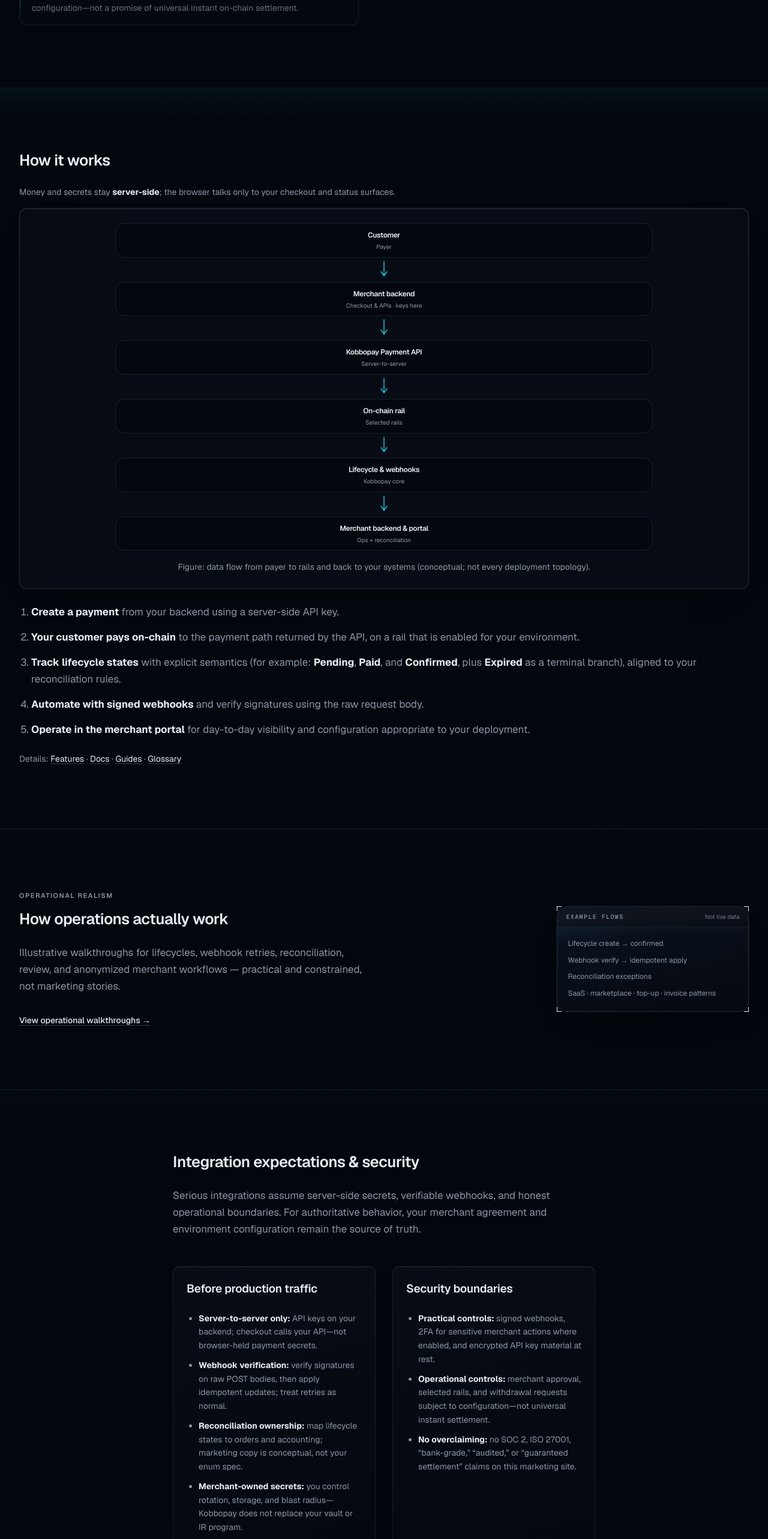
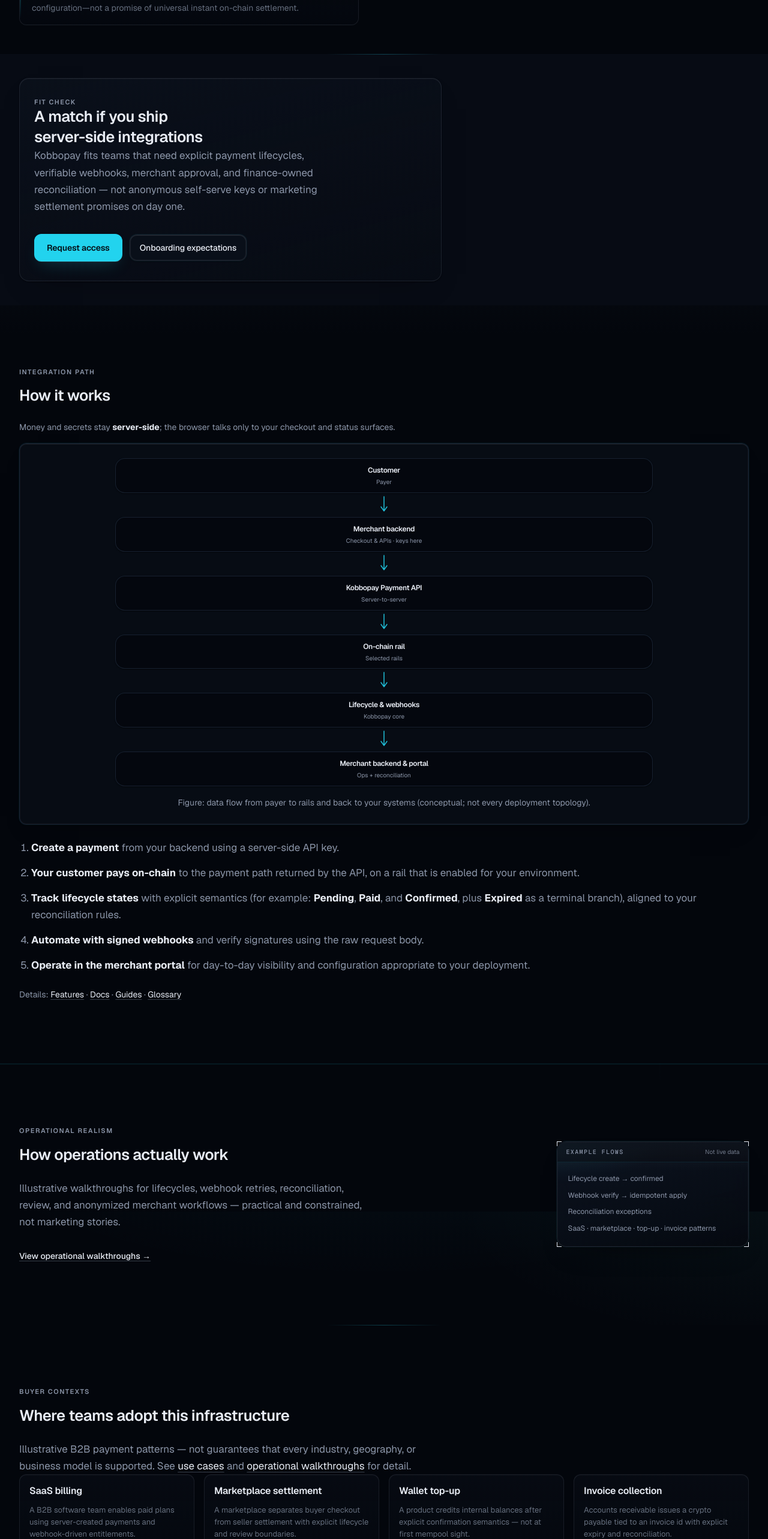
Before and after one commit to armcoincrypto/paykobbex-landing, a Next.js app: page / in a window 1280 px wide. Shown: the part 4380-6946 px from the top of the page at 60% size. Built offline with nearby package versions, Linux system fonts and the light colour scheme; no server answers.

Commit message:
feat(ui): polish homepage conversion flow

```diff
--- a/src/app/page.tsx
+++ b/src/app/page.tsx
@@ -11,7 +11,15 @@ import { JsonLd } from "@/components/seo/JsonLd";
 import { HeroOperationalInstrumentCompact } from "@/components/landing/HeroOperationalInstrumentCompact";
 import { InfrastructureOperationsSection } from "@/components/proof";
 import { OperationalRealismEntry } from "@/components/realism";
+import { MERCHANT_JOURNEY_FLOWS } from "@/lib/operational-realism";
 import { OG_IMAGES, OG_IMAGE, SITE_URL } from "@/lib/site";
+
+/** P7 — homepage buyer contexts (from existing illustrative flows, not case studies). */
+const homeBuyerContexts = MERCHANT_JOURNEY_FLOWS.slice(0, 4).map((flow) => ({
+  id: flow.id,
+  title: flow.title.replace(/\s*\(illustrative\)\s*/i, ""),
+  summary: flow.summary,
+}));
 
 export const metadata: Metadata = {
   title: "B2B crypto payment infrastructure",
@@ -208,11 +216,53 @@ export default function HomePage() {
 
       <InfrastructureOperationsSection />
 
-      <Section id="how-it-works" tone="default" className="home-section-after-ops">
+      <Section
+        id="home-fit-check"
+        tone="muted"
+        className="home-flow-cta home-flow-cta--mid home-flow-bridge"
+        aria-labelledby="home-fit-check-heading"
+      >
         <Container>
+          <div className="home-flow-cta__panel">
+            <p className="type-eyebrow">Fit check</p>
+            <h2
+              id="home-fit-check-heading"
+              className="home-flow-cta__title type-section-heading text-h2 font-semibold text-primary"
+            >
+              A match if you ship server-side integrations
+            </h2>
+            <p className="home-flow-cta__lead type-section-lead">
+              Kobbopay fits teams that need explicit payment lifecycles, verifiable webhooks, merchant
+              approval, and finance-owned reconciliation — not anonymous self-serve keys or marketing
+              settlement promises on day one.
+            </p>
+            <CTAGroup className="home-flow-cta__actions type-stack-after-lead">
+              <Link
+                href="/contact#merchant-intake"
+                variant="button-primary"
+                className="home-flow-cta__primary no-underline"
+                conv="request_access_click"
+              >
+                Request access
+              </Link>
+              <Link href="/onboarding" variant="button-secondary" className="no-underline">
+                Onboarding expectations
+              </Link>
+            </CTAGroup>
+          </div>
+        </Container>
+      </Section>
+
+      <Section
+        id="how-it-works"
+        tone="default"
+        className="home-section-after-ops home-flow-step home-flow-step--how"
+      >
+        <Container>
+          <p className="type-eyebrow">Integration path</p>
           <h2
             id="home-heading-how-it-works"
-            className="type-section-heading text-h2 font-semibold text-primary"
+            className="type-section-heading type-stack-after-eyebrow text-h2 font-semibold text-primary"
           >
             How it works
           </h2>
@@ -257,17 +307,60 @@ export default function HomePage() {
         </Container>
       </Section>
 
-      <OperationalRealismEntry className="home-section-bridge" />
+      <OperationalRealismEntry className="home-section-bridge home-flow-step home-flow-step--ops" />
 
       </HomeInfrastructurePlane>
 
       <Section
+        id="buyer-contexts"
+        tone="default"
+        className="home-buyer-contexts home-flow-bridge"
+        aria-labelledby="home-buyer-contexts-heading"
+      >
+        <Container>
+          <p className="type-eyebrow">Buyer contexts</p>
+          <h2
+            id="home-buyer-contexts-heading"
+            className="type-section-heading type-stack-after-eyebrow text-h2 font-semibold text-primary"
+          >
+            Where teams adopt this infrastructure
+          </h2>
+          <p className="type-section-lead type-stack-after-heading max-w-2xl">
+            Illustrative B2B payment patterns — not guarantees that every industry, geography, or
+            business model is supported. See{" "}
+            <Link href="/use-cases">use cases</Link> and{" "}
+            <Link href="/operations">operational walkthroughs</Link> for detail.
+          </p>
+          <ul className="home-buyer-contexts__grid type-stack-section-block" role="list">
+            {homeBuyerContexts.map((ctx) => (
+              <li key={ctx.id} className="home-buyer-contexts__card" role="listitem">
+                <h3 className="home-buyer-contexts__card-title text-h3 font-semibold text-primary">
+                  {ctx.title}
+                </h3>
+                <p className="home-buyer-contexts__card-summary">{ctx.summary}</p>
+                <p className="home-buyer-contexts__card-link">
+                  <Link href={`/operations#${ctx.id}`}>
+                    Example operational flow →
+                  </Link>
+                </p>
+              </li>
+            ))}
+          </ul>
+          <p className="type-stack-after-lead text-sm text-muted">
+            Payment operations, treasury, and engineering teams typically map these patterns to their
+            own controls — merchant agreement and environment configuration remain authoritative.
+          </p>
+        </Container>
+      </Section>
+
+      <Section
         id="integration-and-security"
         tone="default"
-        className="proof-section home-integration-band"
+        className="proof-section home-integration-band home-flow-step"
       >
         <Container className="max-w-3xl">
-          <h2 className="type-section-heading text-h2 font-semibold text-primary">
+          <p className="type-eyebrow">Before production</p>
+          <h2 className="type-section-heading type-stack-after-eyebrow text-h2 font-semibold text-primary">
             Integration expectations &amp; security
           </h2>
           <p className="type-section-lead type-stack-after-heading">
@@ -332,9 +425,12 @@ export default function HomePage() {
         </Container>
       </Section>
 
-      <Section id="faq" tone="default">
+      <Section id="faq" tone="default" className="home-flow-step">
         <Container>
-          <h2 className="type-section-heading text-h2 font-semibold text-primary">FAQ</h2>
+          <p className="type-eyebrow">Due diligence</p>
+          <h2 className="type-section-heading type-stack-after-eyebrow text-h2 font-semibold text-primary">
+            FAQ
+          </h2>
           <div className="type-stack-after-heading space-y-4">
             {faqItems.map((item) => (
               <Card key={item.q} interactive className="faq-card">
@@ -349,23 +445,35 @@ export default function HomePage() {
         </Container>
       </Section>
 
-      <Section id="contact" tone="muted" className="pb-[var(--token-section-loose)]">
+      <Section
+        id="contact"
+        tone="muted"
+        className="home-flow-cta home-flow-cta--final pb-[var(--token-section-loose)]"
+        aria-labelledby="home-final-cta-heading"
+      >
         <Container>
-          <h2 className="type-section-heading text-h2 font-semibold text-primary">Request access</h2>
-          <p className="type-section-lead type-stack-after-heading max-w-2xl">
+          <div className="home-flow-cta__panel home-flow-cta__panel--final">
+            <p className="type-eyebrow">Next step</p>
+            <h2
+              id="home-final-cta-heading"
+              className="home-flow-cta__title type-section-heading text-h2 font-semibold text-primary"
+            >
+              Request access
+            </h2>
+            <p className="home-flow-cta__lead type-section-lead max-w-2xl">
               Tell us what you are building. Legitimate teams never need your seed phrase, private
               keys, API keys, webhook secrets, wallet access credentials, or remote access to your
               wallets — and neither do we.
             </p>
-          <div className="ops-console-cta-strip ops-gate-cta type-stack-after-lead">
-            <span className="ops-console-routing" aria-hidden="true">
+            <div className="home-flow-cta__actions home-flow-cta__actions--final type-stack-after-lead">
+              <span className="home-flow-cta__routing" aria-hidden="true">
                 GATE · REVIEW · ACCESS
               </span>
-            <CTAGroup>
+              <CTAGroup className="home-flow-cta__buttons">
                 <Link
                   href="/contact#merchant-intake"
                   variant="button-primary"
-                className="no-underline"
+                  className="home-flow-cta__primary no-underline"
                   conv="request_access_click"
                 >
                   Request access
@@ -373,7 +481,11 @@ export default function HomePage() {
                 <Link href="/pricing" variant="button-secondary" className="no-underline">
                   Pricing
                 </Link>
+                <Link href="/docs" variant="button-secondary" className="no-underline">
+                  Integration docs
+                </Link>
               </CTAGroup>
+            </div>
           </div>
         </Container>
       </Section>
--- a/src/styles/site-polish.css
+++ b/src/styles/site-polish.css
@@ -173,3 +173,208 @@
     max-width: 100%;
   }
 }
+
+/* P7 — homepage conversion flow */
+.home-flow-bridge {
+  position: relative;
+}
+
+.home-flow-bridge::before {
+  content: "";
+  position: absolute;
+  inset: 0 auto auto;
+  left: 50%;
+  width: min(12rem, 40%);
+  height: 1px;
+  transform: translateX(-50%);
+  background: linear-gradient(
+    90deg,
+    transparent,
+    rgb(var(--token-accent-rgb) / 0.28),
+    transparent
+  );
+  pointer-events: none;
+}
+
+.home-flow-step {
+  position: relative;
+}
+
+.home-flow-cta--mid {
+  padding-top: var(--token-stack-xl);
+  padding-bottom: var(--token-stack-xl);
+}
+
+@media (min-width: 640px) {
+  .home-flow-cta--mid {
+    padding-top: var(--token-stack-2xl);
+    padding-bottom: var(--token-stack-2xl);
+  }
+}
+
+.home-flow-cta__panel {
+  max-width: 44rem;
+  padding: var(--token-stack-lg) var(--token-stack-md);
+  border-radius: var(--token-radius-lg);
+  border: 1px solid var(--token-glass-border);
+  background: linear-gradient(
+    165deg,
+    rgb(11 17 28 / 0.82) 0%,
+    rgb(8 12 20 / 0.58) 100%
+  );
+  box-shadow:
+    var(--token-shadow-1),
+    inset 0 1px 0 var(--token-glass-highlight),
+    0 20px 48px -32px rgb(0 0 0 / 0.5);
+}
+
+@media (min-width: 640px) {
+  .home-flow-cta__panel {
+    padding: var(--token-stack-xl) var(--token-stack-lg);
+  }
+}
+
+.home-flow-cta__panel--final {
+  max-width: 52rem;
+  margin-inline: auto;
+}
+
+.home-flow-cta__title {
+  max-width: 24ch;
+  text-wrap: balance;
+}
+
+.home-flow-cta__lead {
+  max-width: 46ch;
+}
+
+.home-flow-cta__actions {
+  display: flex;
+  flex-wrap: wrap;
+  align-items: center;
+  gap: 0.625rem 0.75rem;
+}
+
+.home-flow-cta__primary {
+  min-height: 2.875rem;
+  padding-inline: 1.25rem;
+  font-weight: 600;
+  box-shadow:
+    0 1px 0 rgb(255 255 255 / 0.1),
+    0 12px 28px -10px rgb(var(--token-accent-rgb) / 0.22);
+}
+
+.home-flow-cta__actions--final {
+  flex-direction: column;
+  align-items: stretch;
+  gap: var(--token-stack-md);
+}
+
+@media (min-width: 640px) {
+  .home-flow-cta__actions--final {
+    flex-direction: row;
+    flex-wrap: wrap;
+    align-items: center;
+  }
+}
+
+.home-flow-cta__routing {
+  display: block;
+  font-family: var(--font-geist-mono), ui-monospace, monospace;
+  font-size: 0.5625rem;
+  font-weight: 600;
+  letter-spacing: 0.14em;
+  color: rgb(var(--token-accent-bright-rgb) / 0.62);
+}
+
+.home-flow-cta__buttons {
+  flex: 1;
+  min-width: min(100%, 20rem);
+}
+
+.home-flow-cta--final .home-flow-cta__panel {
+  border-color: rgb(var(--token-accent-rgb) / 0.14);
+  background: linear-gradient(
+    165deg,
+    rgb(12 20 34 / 0.88) 0%,
+    rgb(8 12 22 / 0.72) 48%,
+    rgb(6 9 16 / 0.62) 100%
+  );
+  box-shadow:
+    var(--token-shadow-1),
+    inset 0 1px 0 var(--token-glass-highlight),
+    0 24px 56px -28px rgb(0 0 0 / 0.55),
+    inset 0 0 0 1px rgb(var(--token-accent-rgb) / 0.06);
+}
+
+/* Buyer context teaser */
+.home-buyer-contexts__grid {
+  display: grid;
+  gap: var(--token-stack-md);
+  margin: 0;
+  padding: 0;
+  list-style: none;
+}
+
+@media (min-width: 640px) {
+  .home-buyer-contexts__grid {
+    grid-template-columns: repeat(2, minmax(0, 1fr));
+    gap: var(--token-stack-lg);
+  }
+}
+
+@media (min-width: 1280px) {
+  .home-buyer-contexts__grid {
+    grid-template-columns: repeat(4, minmax(0, 1fr));
+    gap: var(--token-stack-md);
+  }
+}
+
+.home-buyer-contexts__card {
+  display: flex;
+  flex-direction: column;
+  gap: var(--token-stack-sm);
+  min-width: 0;
+  padding: var(--token-stack-md) var(--token-stack-md) var(--token-stack-lg);
+  border-radius: var(--token-radius-md);
+  border: 1px solid rgb(var(--token-muted-rgb) / 0.14);
+  background: linear-gradient(
+    180deg,
+    rgb(10 15 24 / 0.55) 0%,
+    rgb(7 10 18 / 0.38) 100%
+  );
+  box-shadow: inset 0 1px 0 rgb(255 255 255 / 0.035);
+}
+
+.home-buyer-contexts__card-title {
+  font-size: 1rem;
+  line-height: 1.35;
+  letter-spacing: -0.015em;
+}
+
+.home-buyer-contexts__card-summary {
+  flex: 1;
+  margin: 0;
+  font-size: 0.8125rem;
+  line-height: 1.55;
+  color: rgb(var(--token-muted-rgb) / 0.72);
+}
+
+.home-buyer-contexts__card-link {
+  margin: 0;
+  font-size: 0.8125rem;
+  font-weight: 500;
+}
+
+.home-section-after-ops.home-flow-step--how {
+  border-top: 0;
+}
+
+.home-flow-step--how::before {
+  content: "";
+  position: absolute;
+  inset: 0 0 auto;
+  height: 3rem;
+  pointer-events: none;
+  background: linear-gradient(180deg, rgb(7 11 18 / 0.35), transparent);
+}
```
Also changed, not shown: src/styles/proof.css (+11 -0 lines). Lines whose indentation alone changed are shown as unchanged.
